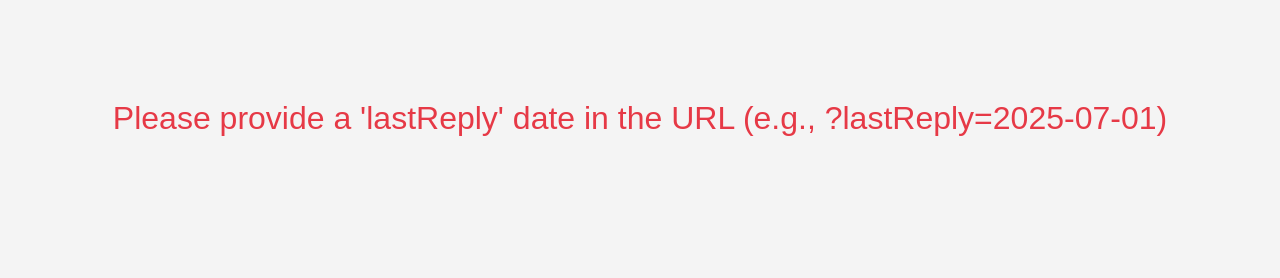
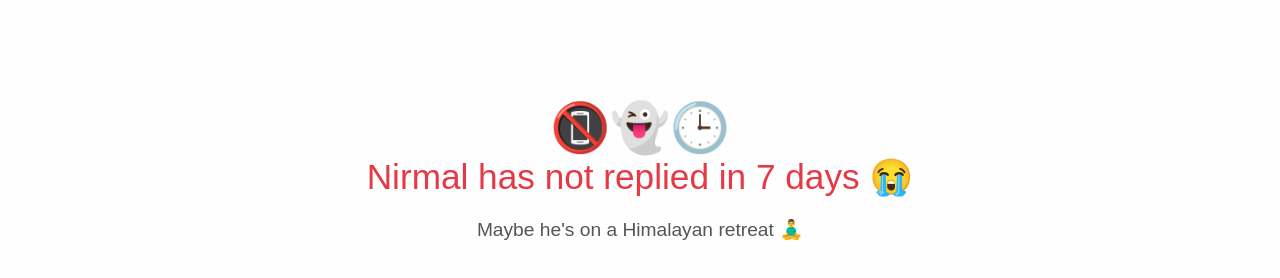
Before and after one commit to kelvin-inspire/reply-count, a plain HTML site: page index.html in a window 1280 px wide. Drawn offline with Linux system fonts and the light colour scheme.

Commit message:
Update index.html

```diff
--- a/index.html
+++ b/index.html
@@ -8,16 +8,29 @@
       font-family: sans-serif;
       text-align: center;
       margin-top: 100px;
-      background-color: #f4f4f4;
+      background-color: #fefefe;
     }
+
     .counter {
-      font-size: 2em;
+      font-size: 2.2em;
       color: #e63946;
+      margin-bottom: 20px;
+    }
+
+    .emoji {
+      font-size: 3em;
+    }
+
+    .message {
+      font-size: 1.2em;
+      color: #555;
     }
   </style>
 </head>
 <body>
+  <div class="emoji">📵👻🕒</div>
   <div class="counter" id="counter"></div>
+  <div class="message" id="message"></div>
 
   <script>
     function daysSince(dateString) {
@@ -27,17 +40,25 @@
       return Math.floor(diffTime / (1000 * 60 * 60 * 24));
     }
 
-    const params = new URLSearchParams(window.location.search);
-    const lastReply = params.get("lastReply");
+    const lastReply = "2025-06-30"; // Fixed start date
+    const days = daysSince(lastReply);
 
-    if (!lastReply) {
-      document.getElementById("counter").innerText =
-        "Please provide a 'lastReply' date in the URL (e.g., ?lastReply=2025-07-01)";
-    } else {
-      const days = daysSince(lastReply);
-      document.getElementById("counter").innerText =
-        `Nirmal has not replied in ${days} day${days !== 1 ? "s" : ""}.`;
-    }
+    const counterText = `Nirmal has not replied in ${days} day${days !== 1 ? 's' : ''} 😭`;
+
+    // Funny responses depending on the number of days
+    const funnyMessages = [
+      "He’s ghosting like a pro 👻",
+      "Maybe he's on a Himalayan retreat 🧘‍♂️",
+      "Still waiting... and waiting... and waiting ⏳",
+      "Is Nirmal even real? 🕵️‍♀️",
+      "It's fine. I'm totally not checking my phone every 5 mins 📱",
+      "We've crossed the ghosting threshold 👽"
+    ];
+
+    const message = funnyMessages[days % funnyMessages.length];
+
+    document.getElementById("counter").innerText = counterText;
+    document.getElementById("message").innerText = message;
   </script>
 </body>
 </html>
```
